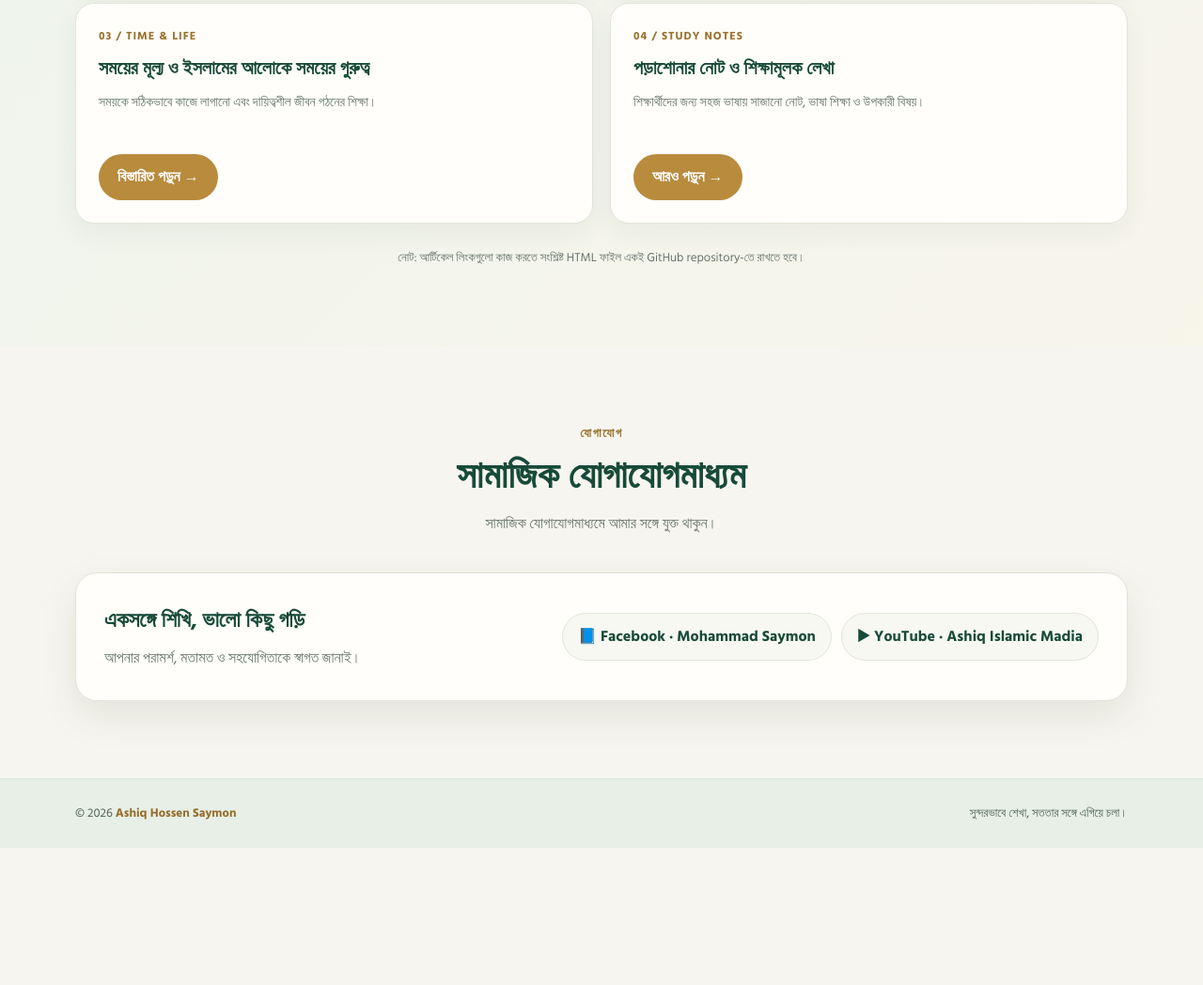
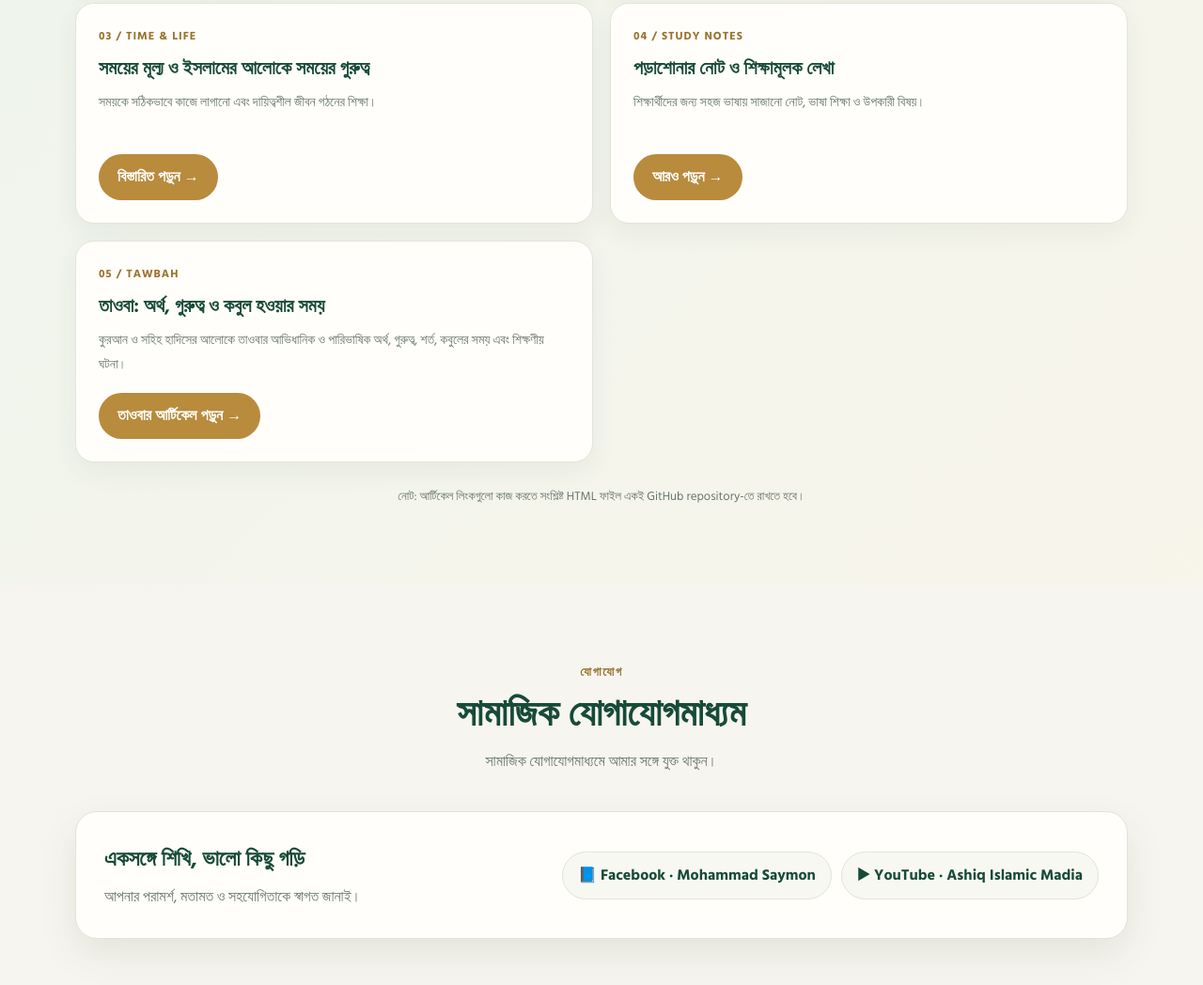
Before and after one commit to ashiqislamicmadia2097-bot/-ashiqhossensaymon, a plain HTML site: page index.html in a window 1280 px wide. Shown: the part 4040-5088 px from the top of the page at 94% size. Before the commit the page ends 4942 px from the top, so only its background shows below. Drawn offline with nearby package versions, Linux system fonts and the light colour scheme.

Commit message:
Add new article section for Tawbah

```diff
--- a/index.html
+++ b/index.html
@@ -643,6 +643,22 @@
             </p>
             <a class="btn btn-gold" href="articles.html" data-bn="আরও পড়ুন →" data-en="Explore More →">আরও পড়ুন →</a>
           </article>
+
+          <article class="article-card reveal">
+            <span class="article-category">05 / TAWBAH</span>
+            <h3 data-bn="তাওবা: অর্থ, গুরুত্ব ও কবুল হওয়ার সময়"
+                data-en="Tawbah: Meaning, Importance and the Time of Acceptance">
+              তাওবা: অর্থ, গুরুত্ব ও কবুল হওয়ার সময়
+            </h3>
+            <p data-bn="কুরআন ও সহিহ হাদিসের আলোকে তাওবার আভিধানিক ও পারিভাষিক অর্থ, গুরুত্ব, শর্ত, কবুলের সময় এবং শিক্ষণীয় ঘটনা।"
+               data-en="The meaning, importance, conditions and accepted time of repentance, with lessons from the Qur'an and authentic Hadith.">
+              কুরআন ও সহিহ হাদিসের আলোকে তাওবার আভিধানিক ও পারিভাষিক অর্থ, গুরুত্ব, শর্ত, কবুলের সময় এবং শিক্ষণীয় ঘটনা।
+            </p>
+            <a class="btn btn-gold" href="tawbah-dark-premium-with-stories.html"
+               data-bn="তাওবার আর্টিকেল পড়ুন →" data-en="Read Tawbah Article →">
+              তাওবার আর্টিকেল পড়ুন →
+            </a>
+          </article>
         </div>
 
         <p class="article-note" data-bn="নোট: আর্টিকেল লিংকগুলো কাজ করতে সংশ্লিষ্ট HTML ফাইল একই GitHub repository-তে রাখতে হবে।"
```
